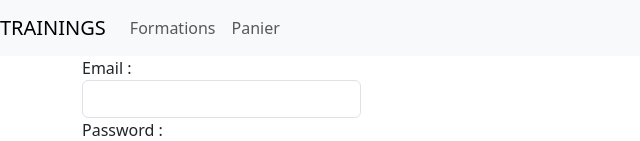
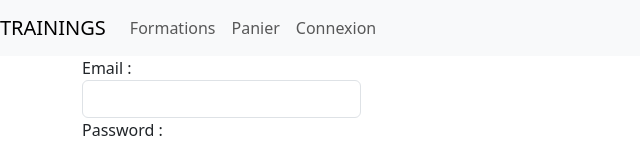
Before and after one commit to Arthur40480/Training_Angular, an Angular app: page /login in a window 1280 px wide. Shown: the top 141 px of the page, without its empty margins (0-640 px from the left). Built offline with nearby package versions, Linux system fonts and the light colour scheme; data requests are answered from the project's data file.

Commit message:
Ajout du boutton connexion/deconnexion

```diff
--- a/src/app/app.component.html
+++ b/src/app/app.component.html
@@ -8,6 +8,12 @@
     <li *ngIf="this.verifyIsAdmin()" class="nav-item">
       <a class="nav-link" href=# routerLink="/admin">Administration</a>
     </li>
+    <li *ngIf="verifyIfUserConnected() === null" class="nav-item">
+      <a class="nav-link" href=# routerLink="/login">Connexion</a>
+    </li>
+    <li *ngIf="verifyIfUserConnected() !== null" class="nav-item">
+      <a class="nav-link" href=# (click)="logout()">Déconnexion</a>
+    </li>
   </ul>
 </nav>
 <router-outlet></router-outlet>
--- a/src/app/app.component.ts
+++ b/src/app/app.component.ts
@@ -1,5 +1,6 @@
 import { Component } from '@angular/core';
 import { AuthenticateService } from './services/authenticate.service';
+import { User } from './model/user.model';
 
 @Component({
   selector: 'app-root',
@@ -12,7 +13,15 @@ export class AppComponent {
 
   constructor(private authService : AuthenticateService) {}
 
-  verifyIsAdmin() {
+  verifyIsAdmin() : boolean {
     return this.authService.isAdmin();
   }
+
+  verifyIfUserConnected() : User | null {
+    return this.authService.connectedUser;
+  }
+
+  logout() {
+    this.authService.removeUserFromLocalStorage();
+  }
 }
--- a/src/app/services/authenticate.service.ts
+++ b/src/app/services/authenticate.service.ts
@@ -34,17 +34,15 @@ export class AuthenticateService {
   ifUserExist(userToCheck: User) {
     const existingUser = this.listUser.find(user => user.password === userToCheck.password && user.email === userToCheck.email)
     if(existingUser) {
-      console.log("L'utilisateur est connecté")
-      console.log(this.listUser)
       this.saveUserInLocalStorage(existingUser);
       this.connectedUser = this.getUserfromLocalStorage();
     }else {
-      console.log("L'utilisateur n'existe pas !")
+      console.log("L'utilisateur n'existe pas !");
     }
   }
 
   /**
-   * Enregistre le client dans le LocalStorage tout en cryptant ces données
+  * Enregistre l'utilisateur dans le LocalStorage tout en cryptant ces données
   */
   saveUserInLocalStorage(user : User) {
     const userCopy = { ...user};
@@ -54,7 +52,7 @@ export class AuthenticateService {
   }
 
   /**
-   * Récupère le client depuis le LocalStorage tout en décryptant ces données
+  * Récupère l'utilisateur depuis le LocalStorage tout en décryptant ces données
   */
   getUserfromLocalStorage() : User | null {
     const encryptUserData = localStorage.getItem('user');
@@ -69,6 +67,18 @@ export class AuthenticateService {
     }
   }
 
+  /**
+   * Supprime l'utilisateur du localStorage
+   */
+  removeUserFromLocalStorage() {
+    localStorage.removeItem('user');
+    this.connectedUser == null;
+  }
+
+  /**
+   * On vérifie si l'utilisateur connecté est un ADMIN
+   * @returns boolean
+   */
   isAdmin() : boolean {
     this.connectedUser = this.getUserfromLocalStorage();
     if(this.connectedUser) {
```
Lines whose indentation alone changed are shown as unchanged.
